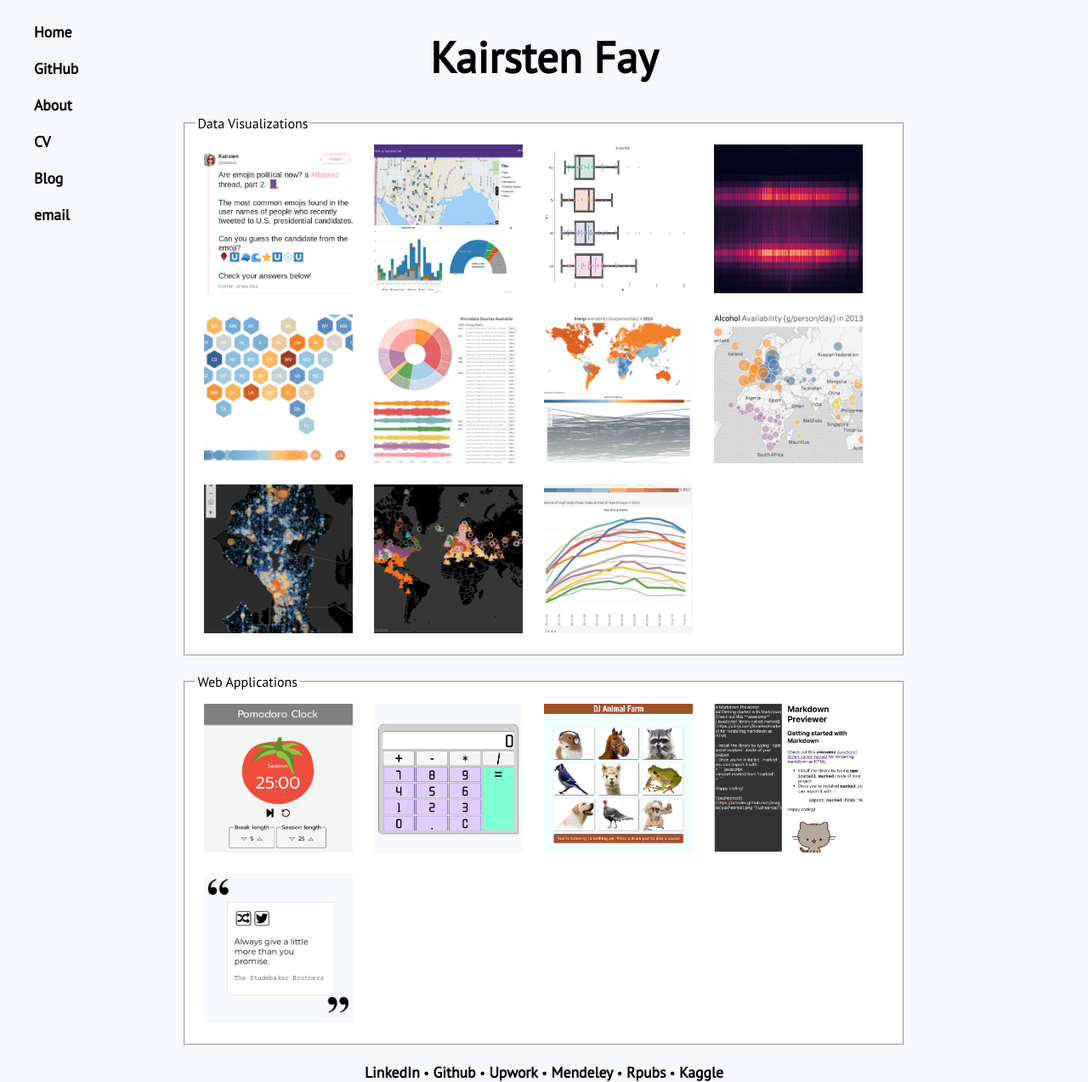
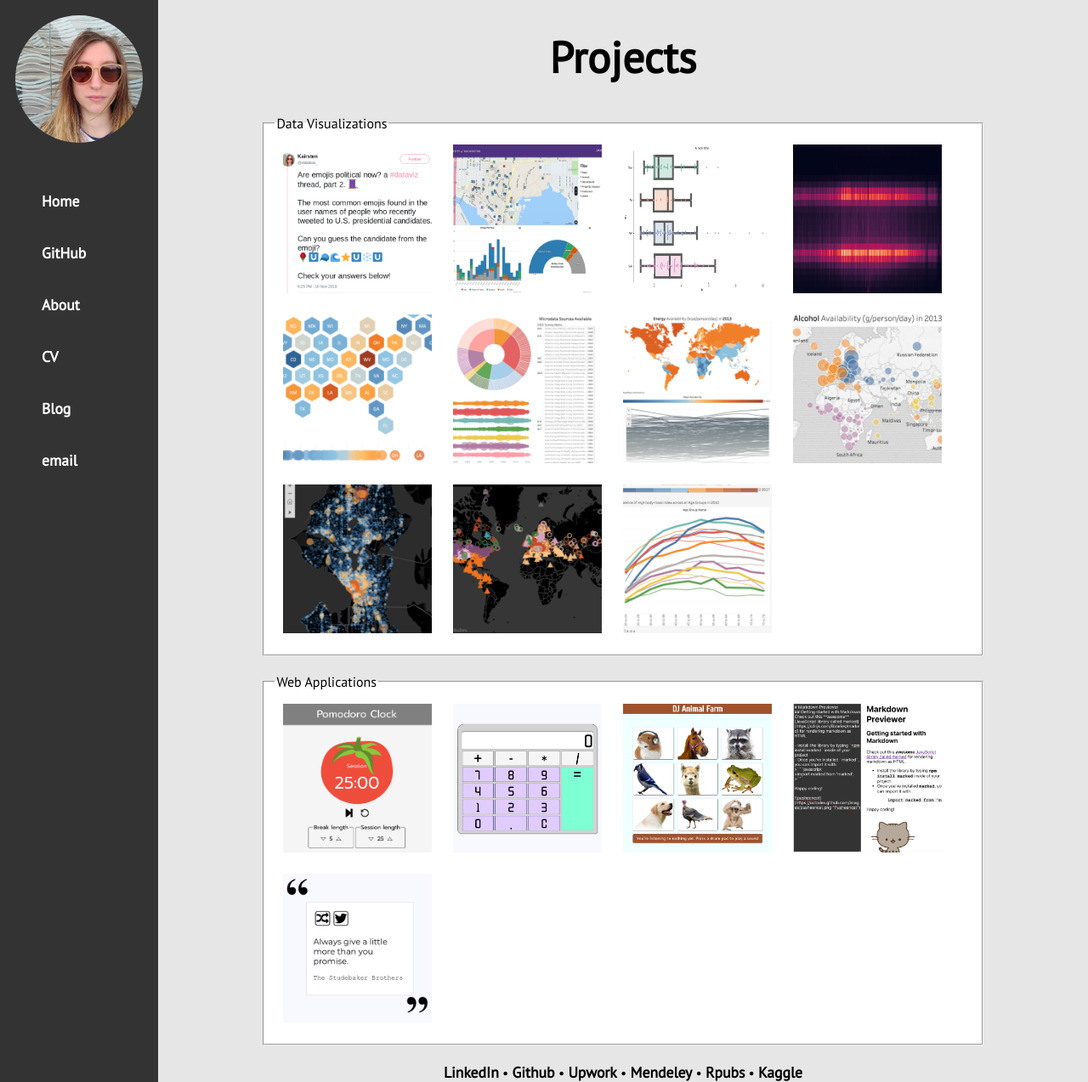
Before and after one commit to kairstenfay/kairstenfay.github.io, a Jekyll site: the page built from index.html, in a window 1280 px wide. Shown: the whole page at 85% size. Built offline with Jekyll 4.4.1, drawn with Linux system fonts in a browser that asks for light colours.

Commit message:
Refresh website look

```diff
--- a/_layouts/default.html
+++ b/_layouts/default.html
@@ -19,12 +19,13 @@
 		<body>
 		<div id="page">
 			<nav>
-	    		<ul>
+				<img id="me" src="../images/me.jpg" />
+				<ul>
 					<li><a class="nav" href="/">Home</a></li>
 					<li><a class="nav" href="http://github.com/kairstenfay">GitHub</a></li>
-		        	<li><a class="nav" href="/about">About</a></li>
-	        		<li><a class="nav" href="/cv">CV</a></li>
-	        		<li><a class="nav" href="/blog">Blog</a></li>
+					<li><a class="nav" href="/about">About</a></li>
+					<li><a class="nav" href="/cv">CV</a></li>
+					<li><a class="nav" href="/blog">Blog</a></li>
 					<li><a class="nav" href="mailto:kairsten.fay@gmail.com">email</a></li>
 				</ul>
 			</nav>
--- a/about/index.html
+++ b/about/index.html
@@ -6,8 +6,6 @@ title: Kairsten Fay's About Me
 <h1 class="title">About Me</h1>
 <div class="blurb" id="about">
     <fieldset>
-        <img id="me" src="../images/me.jpg" />
-        <div>
         <p>
                 Hi, I'm Kairsten (<em>CARE-stin</em>). I'm a full stack developer with a passion for data visualization and
                 UX design. I currently work at <a href="http://fredhutch.org">Fred Hutch</a> in the
@@ -26,7 +24,6 @@ title: Kairsten Fay's About Me
                 <a href="mailto:kairstenfay@gmail.com">kairsten.fay@gmail.com</a> to schedule an informational.
                 Thanks for visiting my website.
             </p>
-        </div>
     </fieldset>
 
 </div>
--- a/css/main.css
+++ b/css/main.css
@@ -1,16 +1,11 @@
 body {
     margin: 0;
     font-family: 'PT Sans', sans-serif;
-    background-color: ghostwhite;
+    background-color: rgba(216, 216, 216, 0.637);
 }
 
 nav {
-    background-color: ghostwhite;
-    display: flex;
-    flex-direction: column;
-    position: fixed;
-    width: 50px;
-    height: 100vh;
+    background-color: rgb(51, 51, 51);
 }
 
 nav ul {
@@ -19,10 +14,80 @@ nav ul {
     display: flex;
     flex-direction: column;
 }
+
 nav ul li {
-    display: inline;
-    margin-right: 20px;
+    padding: 1vh;
 }
+
+a.nav {
+    color: white;
+    font-weight: 600;
+}
+
+#page {
+    display: flex;
+}
+
+#me {
+    border-radius: 50%;
+    width: 150px;
+    margin: 2vh;
+}
+
+
+/* Phones only */
+@media (max-width: 599px) {
+    nav ul {
+        flex-direction: row;
+    }
+
+    #page {
+        flex-direction: column;
+    }
+
+    #me {
+        display: None;
+    }
+}
+
+/* Tablet portrait */
+@media (min-width: 600px) {
+}
+
+/* Tablet landscape */
+@media (min-width: 900px) {
+    h1 {
+        font-size: 3.2em;
+    }
+    h2 {
+        font-size: 1.3em;
+    }
+    h3 {
+        font-size: 1.1em;
+    }
+
+    p {
+        font-size: 1.0em;
+    }
+
+    li.posts {
+        font-size: 1.0em;
+    }
+
+    a {
+        font-size: 1.1em;
+    }
+}
+
+/* Desktop */
+@media (min-width: 1200px) {
+}
+
+/* Big desktop */
+@media (min-width: 1800px) {
+}
+
+
 
 a {
     text-decoration: none;
@@ -38,11 +103,6 @@ a:hover {
 
 a.post-title {
     font-family: system-ui, sans-serif;
-}
-
-a.nav {
-    font-weight: 900;
-    position: relative;
 }
 
 fieldset {
@@ -62,14 +122,6 @@ li {
     margin: 10px 0;
     font-family: system-ui, sans-serif;
 }
-
-img {
-    max-width:100%;
-    max-height:100%;
-    padding: 0;
-    float: none;
-}
-
 
 img.cell {
     width: 175px;
@@ -93,19 +145,6 @@ img.post{
     width: 80%;
     margin: 0 auto;
     text-align: center;
-}
-
-#me {
-    max-width: 300px;
-    height: auto;
-    margin: auto;
-    padding: 10px;
-}
-
-#about fieldset {
-    display: flex;
-    flex-direction: row;
-    align-items: left;
 }
 
 .table {
@@ -147,35 +186,6 @@ footer {
 }
 
 
-
-@media only screen and (min-width: 768px) {
-    h1 {
-        font-size: 3.2em;
-    }
-    h2 {
-        font-size: 1.3em;
-    }
-    h3 {
-        font-size: 1.1em;
-    }
-
-    p {
-        font-size: 1.0em;
-    }
-
-    li.posts {
-        font-size: 1.0em;
-    }
-
-    a {
-        font-size: 1.1em;
-    }
-}
-
-@media only screen and (max-width: 767px) {
-}
-
-
 .blog {
     text-align: left;
     padding: 0 0 0 60px;
--- a/index.html
+++ b/index.html
@@ -7,7 +7,7 @@ title: Kairsten Fay's Website
 biology research health environment sciences environmental ecology academic machine learning visualization
 statistical analysis inference computer science software engineer ui ux fullstack react full-stack frontend front-end -->
 
-    <h1 class="title">Kairsten Fay</h1>
+    <h1 class="title">Projects</h1>
     <div id="portfolio">
         <fieldset>
         <legend>Data Visualizations</legend>
```
Also changed, not shown: images/me.jpg. Lines whose indentation alone changed are shown as unchanged.
